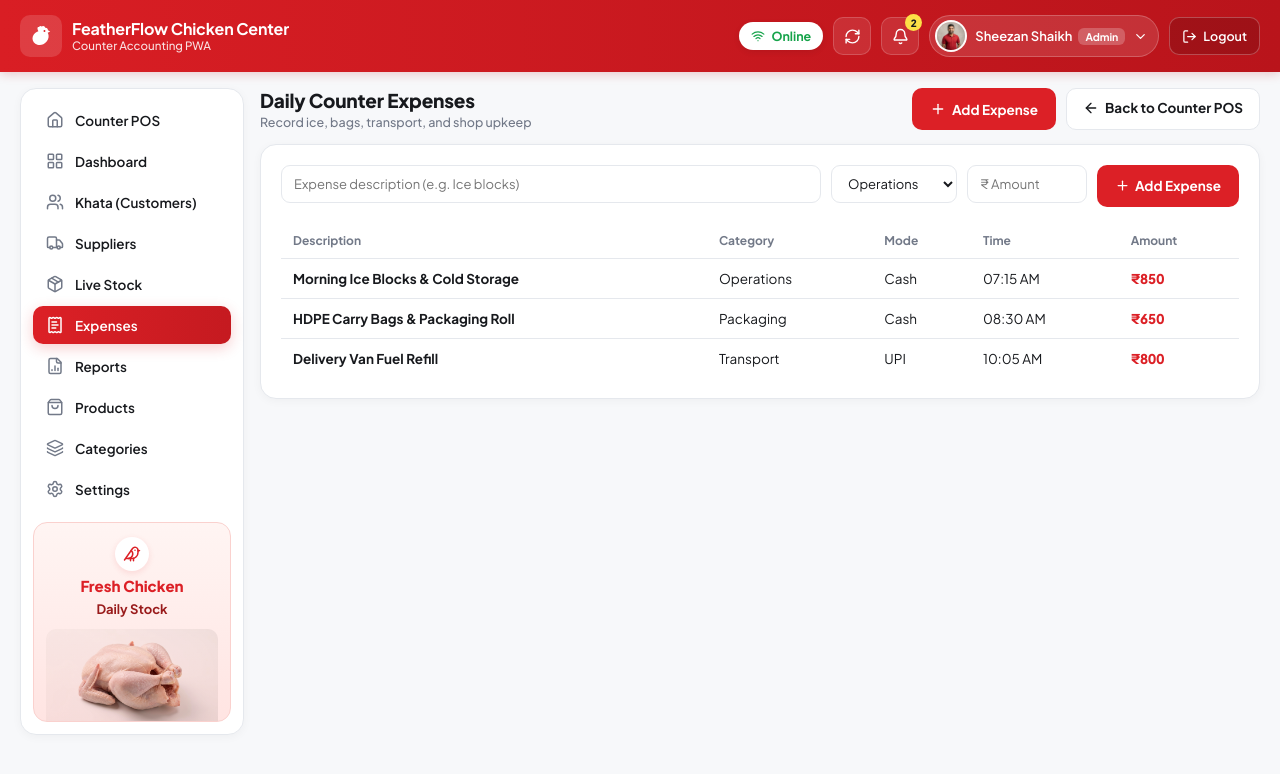
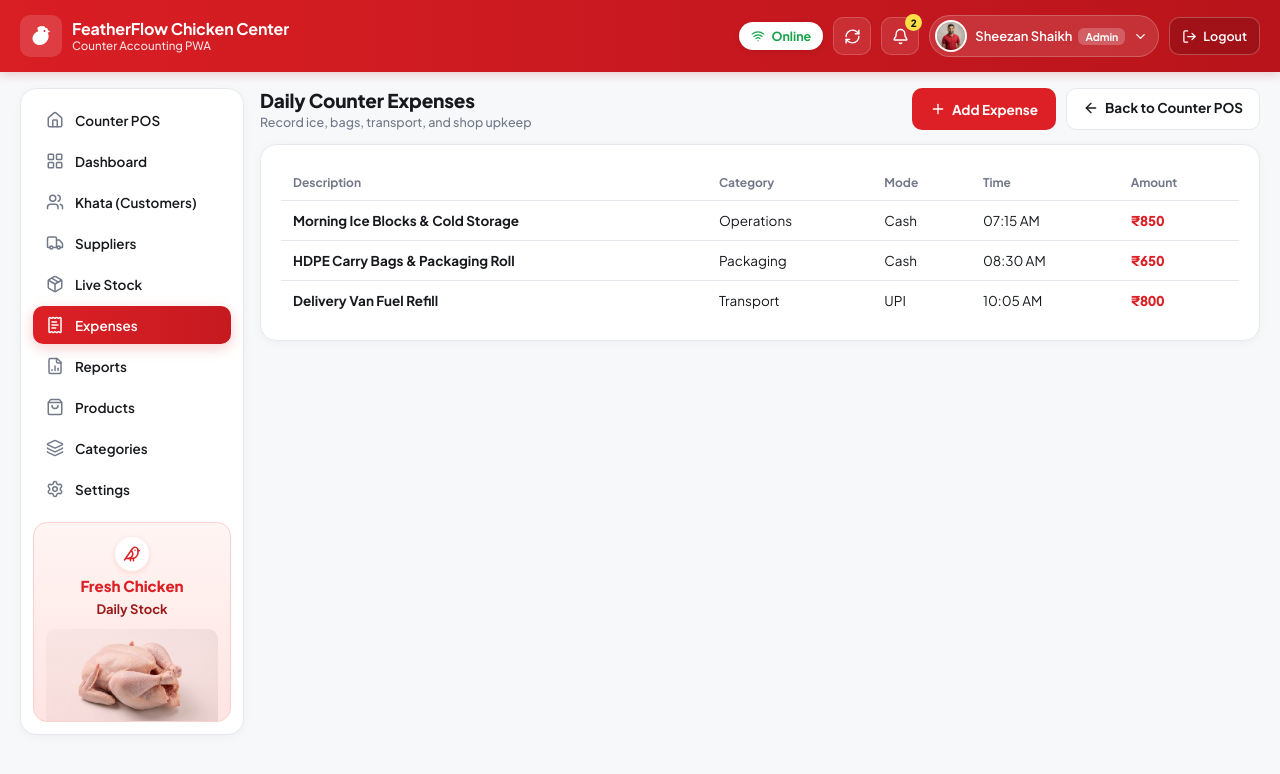
Before and after one commit to developer-gnt/featherflow-counter-pos, a React (Vite) app: page / in a window 1280 px wide. Both pictures are taken after a click on the button "Expenses". Shown: the top 774 px of the page. Built offline with nearby package versions, Linux system fonts and the light colour scheme.

Commit message:
Remove inline expense form and error banner from Daily Counter Expenses view

```diff
--- a/src/components/ModuleViews.jsx
+++ b/src/components/ModuleViews.jsx
@@ -34,10 +34,6 @@ export default function ModuleViews({
   onOpenAddCategory,
   onOpenAddSupplier,
 }) {
-  const [expenseTitle, setExpenseTitle] = useState('');
-  const [expenseAmount, setExpenseAmount] = useState('');
-  const [expenseCategory, setExpenseCategory] = useState('Operations');
-  const [inlineExpenseError, setInlineExpenseError] = useState('');
   const [expenseSuccessToast, setExpenseSuccessToast] = useState('');
   const [showExpenseModal, setShowExpenseModal] = useState(false);
   const [expenseModalTitle, setExpenseModalTitle] = useState('');
@@ -133,32 +129,6 @@ export default function ModuleViews({
       });
     }
     setEditingSupplier(null);
-  };
-
-  const handleExpenseSubmit = (e) => {
-    e.preventDefault();
-    if (!expenseTitle.trim()) {
-      setInlineExpenseError('Please enter an expense description.');
-      return;
-    }
-    const amt = parseFloat(expenseAmount);
-    if (Number.isNaN(amt) || amt <= 0) {
-      setInlineExpenseError('Please enter a valid amount greater than ₹0.');
-      return;
-    }
-    setInlineExpenseError('');
-    if (onAddExpense) {
-      onAddExpense({
-        title: expenseTitle.trim(),
-        category: expenseCategory,
-        amount: Math.round(amt),
-        mode: 'Cash',
-      });
-    }
-    setExpenseSuccessToast(`Expense "${expenseTitle.trim()}" (₹${Math.round(amt).toLocaleString('en-IN')}) recorded successfully.`);
-    setTimeout(() => setExpenseSuccessToast(''), 3000);
-    setExpenseTitle('');
-    setExpenseAmount('');
   };
 
   const handleModalExpenseSubmit = (e) => {
@@ -846,58 +816,6 @@ export default function ModuleViews({
               {expenseSuccessToast}
             </div>
           )}
-          {inlineExpenseError && (
-            <div className="cart-alert" style={{ margin: '0 0 12px' }} role="alert">
-              {inlineExpenseError}
-            </div>
-          )}
-
-          <form className="inline-form-row" onSubmit={handleExpenseSubmit}>
-            <input
-              type="text"
-              className="text-input"
-              placeholder="Expense description (e.g. Ice blocks)"
-              value={expenseTitle}
-              onChange={(e) => {
-                setExpenseTitle(e.target.value);
-                if (inlineExpenseError) setInlineExpenseError('');
-              }}
-              style={{ flex: 2, minWidth: 180 }}
-              required
-            />
-            <select
-              className="text-input"
-              value={expenseCategory}
-              onChange={(e) => setExpenseCategory(e.target.value)}
-            >
-              <option value="Operations">Operations</option>
-              <option value="Packaging">Packaging</option>
-              <option value="Transport">Transport</option>
-              <option value="Staff">Staff</option>
-              <option value="Maintenance">Maintenance</option>
-              <option value="Utilities">Utilities</option>
-            </select>
-            <input
-              type="number"
-              min="1"
-              step="1"
-              className="text-input"
-              placeholder="₹ Amount"
-              value={expenseAmount}
-              onChange={(e) => {
-                setExpenseAmount(e.target.value);
-                if (inlineExpenseError) setInlineExpenseError('');
-              }}
-              style={{ width: 120 }}
-              required
-            />
-            <button type="submit" className="btn-primary">
-              <span style={{ display: 'inline-flex', alignItems: 'center', gap: 5 }}>
-                <Plus size={15} />
-                Add Expense
-              </span>
-            </button>
-          </form>
 
           <div className="module-table-wrap">
             <table className="pos-table">
```
